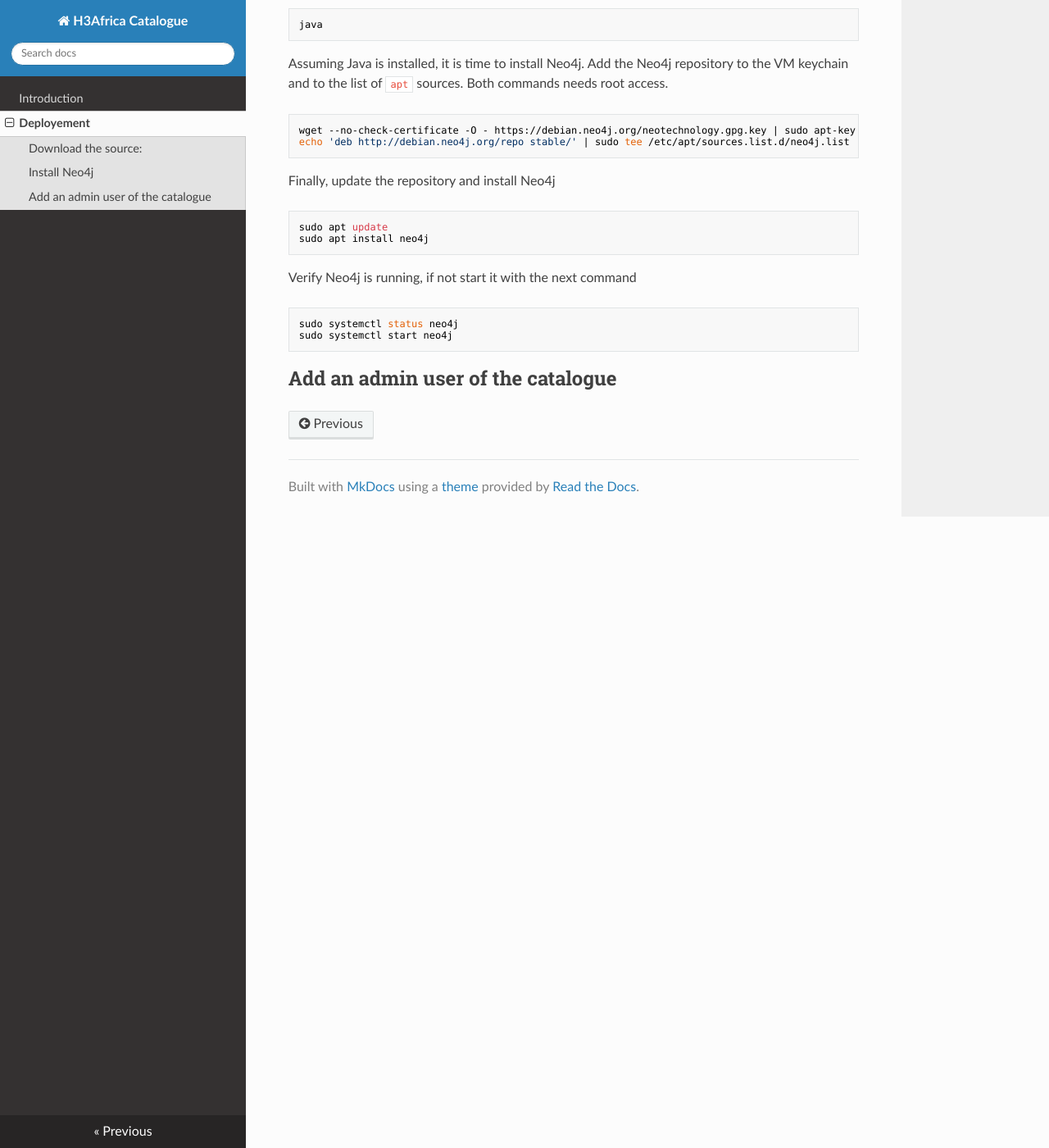
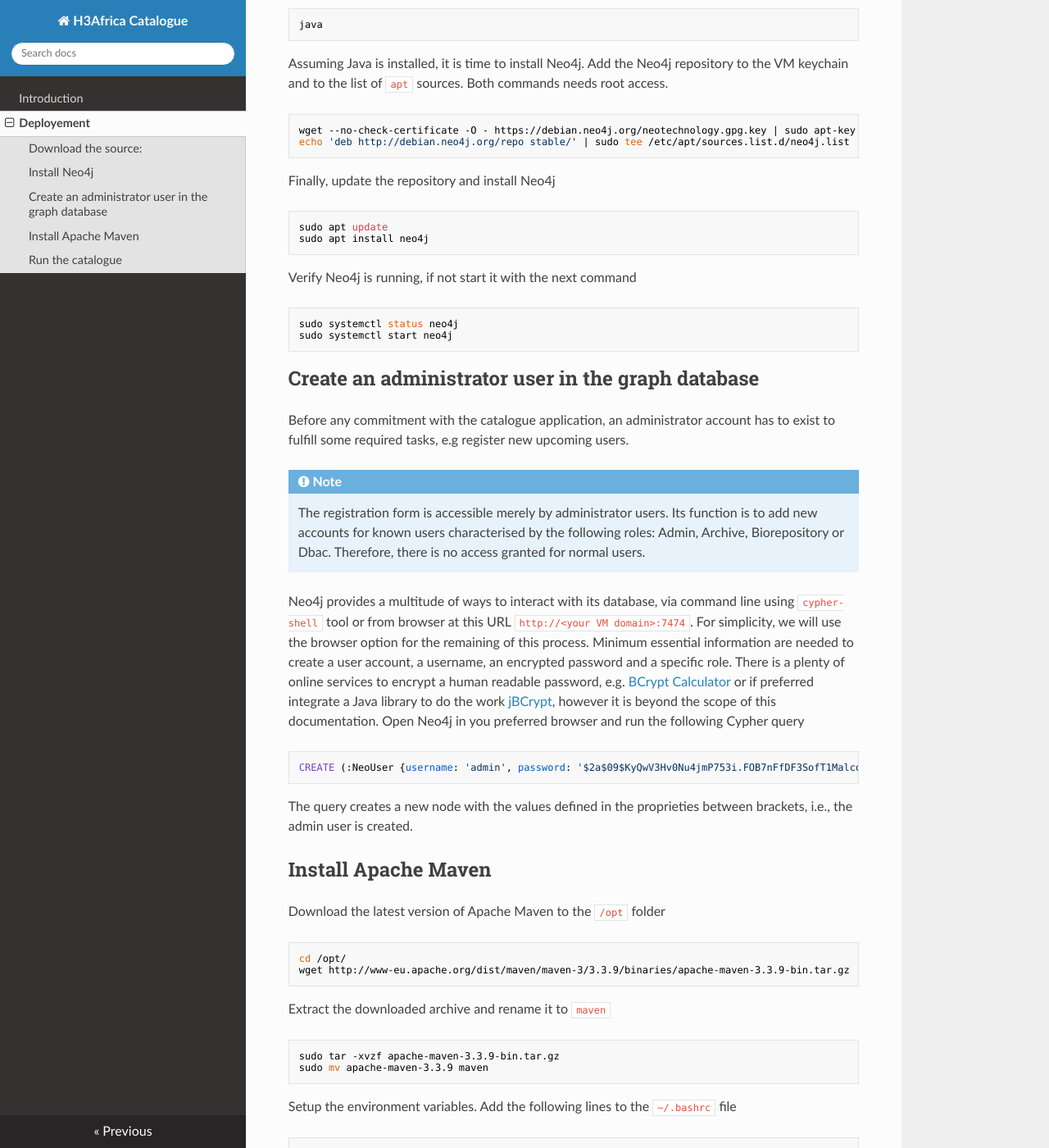
Before and after one commit to hocinebendou/catalogue-docs, an MkDocs documentation site: the page built from docs/deploy.md, in a window 1280 px wide and 1400 px high, scrolled down 1109 px. Shown: the whole window at 82% size. Built offline with MkDocs 1.6.1, drawn with Linux system fonts in a browser that asks for light colours; nearby versions of some CDN libraries; old or Windows-style settings are respelled for this version of MkDocs; some of the changed text lies outside the part shown.

Commit message:
First draft of the deployment page

```diff
--- a/docs/deploy.md
+++ b/docs/deploy.md
@@ -34,7 +34,7 @@ Neo4j requires Java a priori installed. To install it run
 
     sudo apt install default-jre default-jre-headless
 
-To verify if the installation worked perfectly, the following executable is available and you can run it in your terminal
+To verify if the installation worked perfectly, check using a terminal if the following executable is available
 
     java
 
@@ -54,4 +54,56 @@ Verify Neo4j is running, if not start it with the next command
     sudo systemctl status neo4j
     sudo systemctl start neo4j
 
-## Add an admin user of the catalogue
+## Create an administrator user in the graph database
+
+Before any commitment with the catalogue application, an administrator account has to exist to fulfill some required
+tasks, e.g register new upcoming users.
+
+!!!Note
+    The registration form is accessible merely by administrator users. Its function is to add new accounts for known
+    users characterised by the following roles: Admin, Archive, Biorepository or Dbac. Therefore, there is no access
+    granted for normal users.
+
+Neo4j provides a multitude of ways to interact with its database, via command line using `cypher-shell` tool or from
+browser at this URL `http://<your VM domain>:7474`. For simplicity, we will use the browser option for the remaining of this
+process. Minimum essential information are needed to create a user account, a username, an encrypted password and
+a specific role. There is a plenty of online services to encrypt a human readable password, e.g.
+[BCrypt Calculator](https://www.dailycred.com/article/bcrypt-calculator) or if preferred integrate a Java library
+to do the work [jBCrypt](https://github.com/jeremyh/jBCrypt), however it is beyond the scope of this documentation.
+Open Neo4j in you preferred browser and run the following Cypher query
+
+    CREATE (:NeoUser {username: 'admin', password: '$2a$09$KyQwV3Hv0Nu4jmP753i.FOB7nFfDF3SofT1MalcohIS4ZWyysnklK', role: 'ADMIN'})
+
+The query creates a new node with the values defined in the proprieties between brackets, i.e., the admin user is created.
+
+## Install Apache Maven
+
+Download the latest version of Apache Maven to the `/opt` folder
+
+    cd /opt/
+    wget http://www-eu.apache.org/dist/maven/maven-3/3.3.9/binaries/apache-maven-3.3.9-bin.tar.gz
+
+Extract the downloaded archive and rename it to `maven`
+
+    sudo tar -xvzf apache-maven-3.3.9-bin.tar.gz
+    sudo mv apache-maven-3.3.9 maven
+
+Setup the environment variables. Add the following lines to the `~/.bashrc` file
+
+    export M2_HOME=/opt/maven
+    export PATH=${M2_HOME}/bin:${PATH}
+
+Save and close the file, then reload the `.bashrc`
+
+    source ~/.bashrc
+
+Run `mvn -version` to verify the installation has been successfully configured.
+
+## Run the catalogue
+
+From within the catalogue source code run the following command to start the application
+
+    mvn spring-boot:run
+
+In your preferred browser open a new tab and enter `http:/<your VM domain name>:8080` to start working with the admin user
+created before.
```
Also changed, not shown: other parts of docs/deploy.md (+2 -2 lines).
